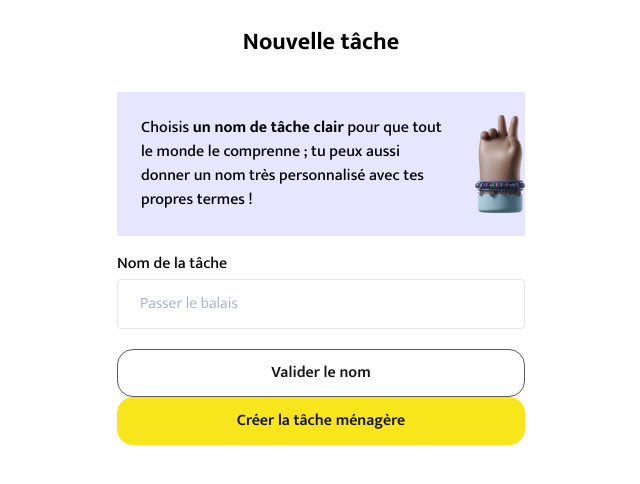
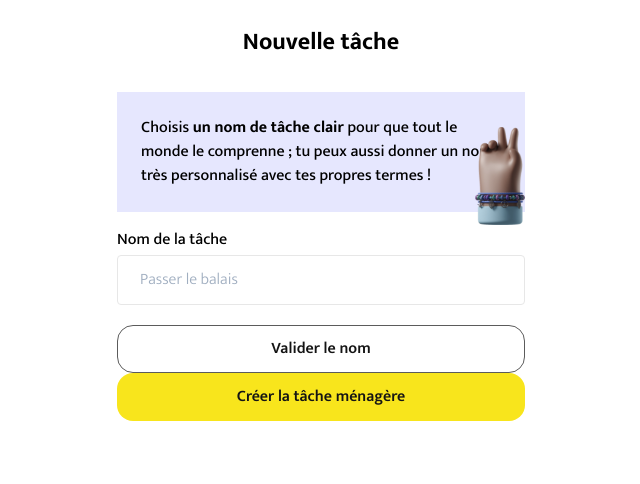
Before and after one commit to antoinechassagne/stov, a Nuxt app: page /tasks/Create in a window 1280 px wide. Shown: the top 484 px of the page, without its empty margins (319-959 px from the left). Built offline with nearby package versions, Linux system fonts and the light colour scheme.

Commit message:
WIP image position

```diff
--- a/pages/tasks/Create.vue
+++ b/pages/tasks/Create.vue
@@ -6,7 +6,7 @@
       <div class="mx-5">
 
         <div id="etape-1">
-          <div class="bg-blue-10 mb-4 flex" v-if="step === 1">
+          <div class="bg-blue-10 mb-4 flex content" v-if="step === 1">
             <p class="p-6">
               Choisis <b>un nom de tâche clair</b> pour que tout le monde le comprenne ; tu peux aussi donner un nom
               très personnalisé avec tes propres termes !
@@ -18,7 +18,7 @@
         </div>
 
         <div id="etape-2">
-          <div class="bg-blue-10 mb-4 flex" v-if="step === 2">
+          <div class="bg-blue-10 mb-4 flex content" v-if="step === 2">
             <p class="p-6">
               Ensuite, choisis la <b>difficulté</b> de cette tâche : c’est à toi de la définir en fonction du logement
               ou de le pénibilité que vous associez à cette tâche.
@@ -48,7 +48,7 @@
 
 
         <div id="etape-3">
-          <div class="bg-blue-10 mb-4 flex" v-if="step === 3">
+          <div class="bg-blue-10 mb-4 flex content" v-if="step === 3">
             <p class="p-6">
               Enfin, choisis sa <b>récurrence</b> : elle te permet de différencier les tâches récurrentes quotidiennes
               (au moins une fois par jour) des tâches occassionnelles hebdomadaires (maximum une fois par semaine).
@@ -72,7 +72,7 @@
         </div>
 
         <div id="etape-4">
-          <div class="bg-blue-10 mb-4 flex" v-if="step === 4">
+          <div class="bg-blue-10 mb-4 flex content" v-if="step === 4">
             <p class="p-6">
               Et voilà ! Maintenant tu peux l’ajouter à ta liste de tâche.
             </p>
@@ -138,4 +138,14 @@ export default {
 };
 </script>
 
-<style scoped></style>
+<style lang="scss" scoped>
+.content {
+  position: relative;
+
+  img {
+    position: absolute;
+    right: 0;
+    top: 35px;
+  }
+}
+</style>
```
